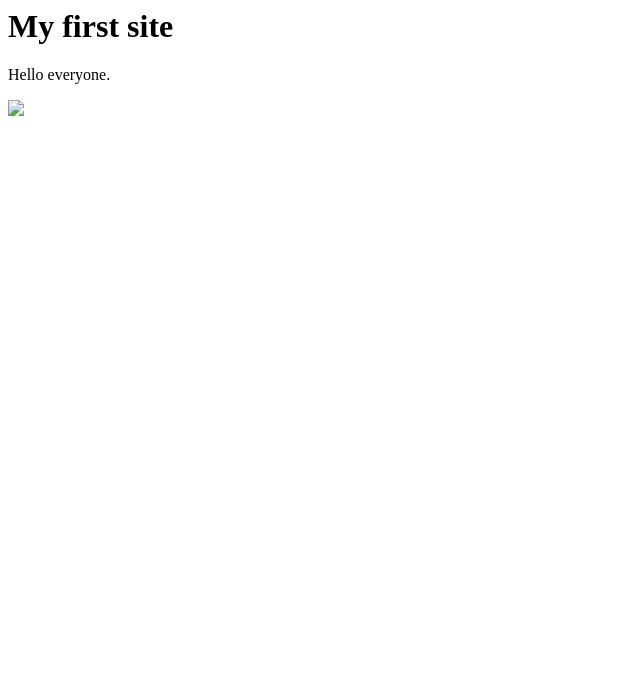
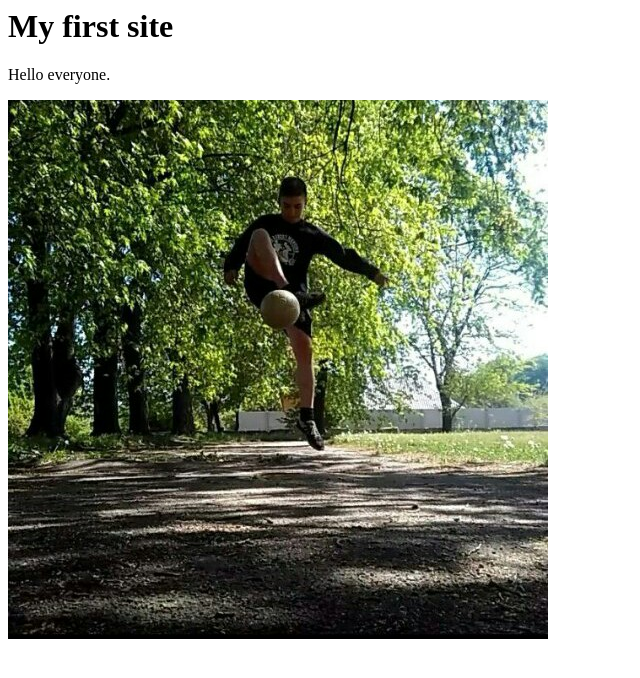
Before and after one commit to Andrii-1979/fe-1-2, a plain HTML site: page index.html in a window 1280 px wide. Shown: the whole page, without its empty margins (0-640 px from the left). Drawn offline with Linux system fonts and the light colour scheme.

Commit message:
Update index.html

```diff
--- a/index.html
+++ b/index.html
@@ -1,3 +1,3 @@
 <h1>My first site</h1>
 <p>Hello everyone.</p>
-<img src="img/8.jpeg">
+<img src="img/8.jpg">
```
